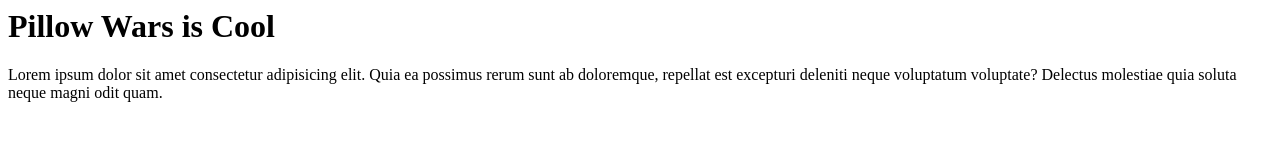
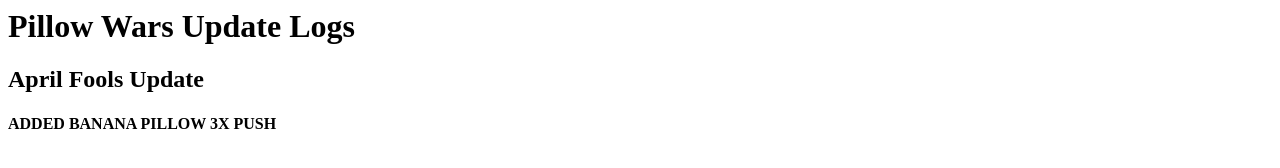
Before and after one commit to Imsyces/pillowwars.io, a plain HTML site: page index.html in a window 1280 px wide. Drawn offline with Linux system fonts and the light colour scheme.

Commit message:
Update index.html

```diff
--- a/index.html
+++ b/index.html
@@ -6,7 +6,8 @@
     <title>Pillow Wars - SESO Studios</title>
 </head>
 <body>
-    <h1>Pillow Wars is Cool</h1>
-    <p>Lorem ipsum dolor sit amet consectetur adipisicing elit. Quia ea possimus rerum sunt ab doloremque, repellat est excepturi deleniti neque voluptatum voluptate? Delectus molestiae quia soluta neque magni odit quam.</p>
+    <h1>Pillow Wars Update Logs</h1>
+    <h2>April Fools Update</h2>
+    <h4>ADDED BANANA PILLOW 3X PUSH</h4>
 </body>
 </html>
```
